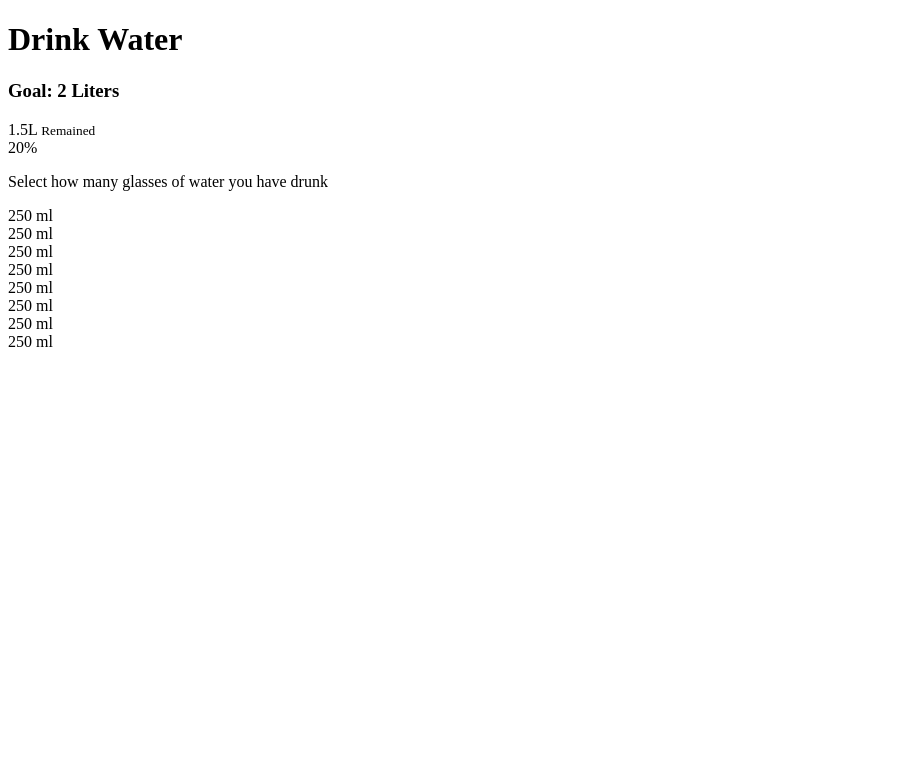
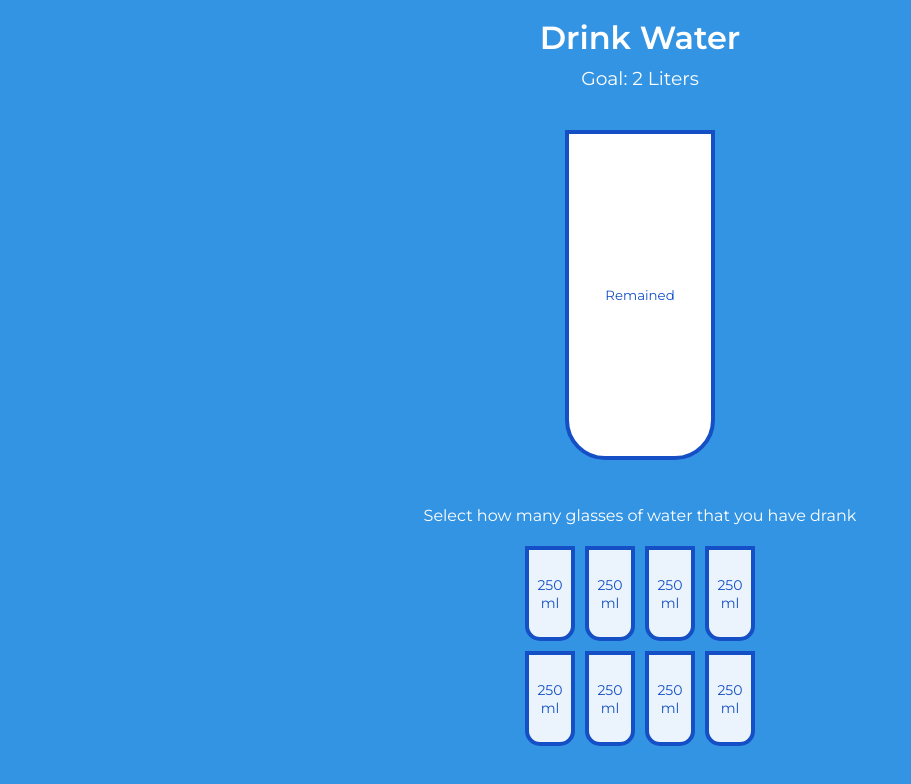
Before and after one commit to alonso276/DrinkWater, a plain HTML site: page index.html in a window 1280 px wide. Shown: the whole page, without its empty margins (0-911 px from the left). Drawn offline with Linux system fonts and the light colour scheme.

Commit message:
small cups done

```diff
--- a/index.html
+++ b/index.html
@@ -2,43 +2,36 @@
 <html lang="en">
 	<head>
 		<meta charset="UTF-8" />
-		<meta http-equiv="X-UA-Compatible" content="IE=edge" />
 		<meta name="viewport" content="width=device-width, initial-scale=1.0" />
-		<title>Document</title>
+		<link rel="stylesheet" href="style.css" />
+		<title>Drink Water</title>
 	</head>
 	<body>
 		<h1>Drink Water</h1>
 		<h3>Goal: 2 Liters</h3>
 
 		<div class="cup">
-
 			<div class="remained" id="remained">
-              <span id="liters">1.5L</span>
+				<span id="liters"></span>
 				<small>Remained</small>
-
 			</div>
 
-            <div class="percentage" id="percentage">
-                20%
-            </div>
-            </div>
+			<div class="percentage" id="percentage"></div>
 		</div>
 
-         <p class="text">Select how many glasses of water you have drunk</p>
+		<p class="text">Select how many glasses of water that you have drank</p>
 
 		<div class="cups">
-            <div class="cup cups-small full">250 ml</div>
-            <div class="cup cups-small full">250 ml</div>
-            <div class="cup cups-small">250 ml</div>
-            <div class="cup cups-small">250 ml</div>
-             <div class="cup cups-small">250 ml</div>
-            <div class="cup cups-small">250 ml</div>
-             <div class="cup cups-small">250 ml</div>
-            <div class="cup cups-small">250 ml</div>
-
+			<div class="cup cup-small">250 ml</div>
+			<div class="cup cup-small">250 ml</div>
+			<div class="cup cup-small">250 ml</div>
+			<div class="cup cup-small">250 ml</div>
+			<div class="cup cup-small">250 ml</div>
+			<div class="cup cup-small">250 ml</div>
+			<div class="cup cup-small">250 ml</div>
+			<div class="cup cup-small">250 ml</div>
 		</div>
 
 		<script src="script.js"></script>
-
 	</body>
 </html>
--- a/script.js
+++ b/script.js
@@ -0,0 +1,35 @@
+const smallCups = document.querySelectorAll('.cup-small');
+
+const liters = document.getElementById('liters');
+
+const percentage = document.getElementById('percentage');
+const remained = document.getElementById('remained');
+
+smallCups.forEach((cup, idx) => {
+	// console.log(idx);
+	cup.addEventListener('click', () => highlightCups(idx));
+});
+
+//idx index of the cup
+//idx2 index of the cup we loop through
+
+//functions
+function highlightCups(idx) {
+	// console.log(idx);
+
+	if (
+		smallCups[idx].classList.contains('full') &&
+		!smallCups[idx].nextElementSibling.classList.contains('full')
+	) {
+		idx--;
+	}
+
+	smallCups.forEach((cup, idx2) => {
+		if (idx2 <= idx) {
+			cup.classList.add('full');
+			console.log(idx2);
+		} else {
+			cup.classList.remove('full');
+		}
+	});
+}
--- a/style.css
+++ b/style.css
@@ -0,0 +1,79 @@
+@import url('https://fonts.googleapis.com/css?family=Montserrat:400,600&display=swap');
+
+:root {
+	--border-color: #144fc6;
+	--fill-color: #6ab3f8;
+}
+
+* {
+	box-sizing: border-box;
+}
+
+body {
+	background-color: #3494e4;
+	color: #fff;
+	font-family: 'Montserrat', sans-serif;
+	display: flex;
+	flex-direction: column;
+	align-items: center;
+	margin-bottom: 40px;
+}
+
+h1 {
+	margin: 10px 0 0;
+}
+
+h3 {
+	font-weight: 400;
+	margin: 10px 0;
+}
+
+.cup {
+	background-color: #fff;
+	border: 4px solid var(--border-color);
+	color: var(--border-color);
+	border-radius: 0 0 40px 40px;
+	height: 330px;
+	width: 150px;
+	margin: 30px 0;
+	display: flex;
+	flex-direction: column;
+	overflow: hidden;
+}
+
+.cup.cup-small {
+	height: 95px;
+	width: 50px;
+	border-radius: 0 0 15px 15px;
+	background-color: rgba(255, 255, 255, 0.9);
+	cursor: pointer;
+	font-size: 14px;
+	align-items: center;
+	justify-content: center;
+	text-align: center;
+	margin: 5px;
+	transition: 0.3s ease;
+}
+
+.cup.cup.cup-small.full {
+	background-color: var(--fill-color);
+	color: #fff;
+}
+.cups {
+	display: flex;
+	flex-wrap: wrap;
+	width: 280px;
+	align-items: center;
+	justify-content: center;
+}
+
+.remained {
+	display: flex;
+	align-items: center;
+	flex-direction: column;
+	justify-content: center;
+	text-align: center;
+	/*it expands to the middle of the page*/
+	flex: 1;
+	transition: 0.3s ease;
+}
```
Lines whose indentation alone changed are shown as unchanged.
